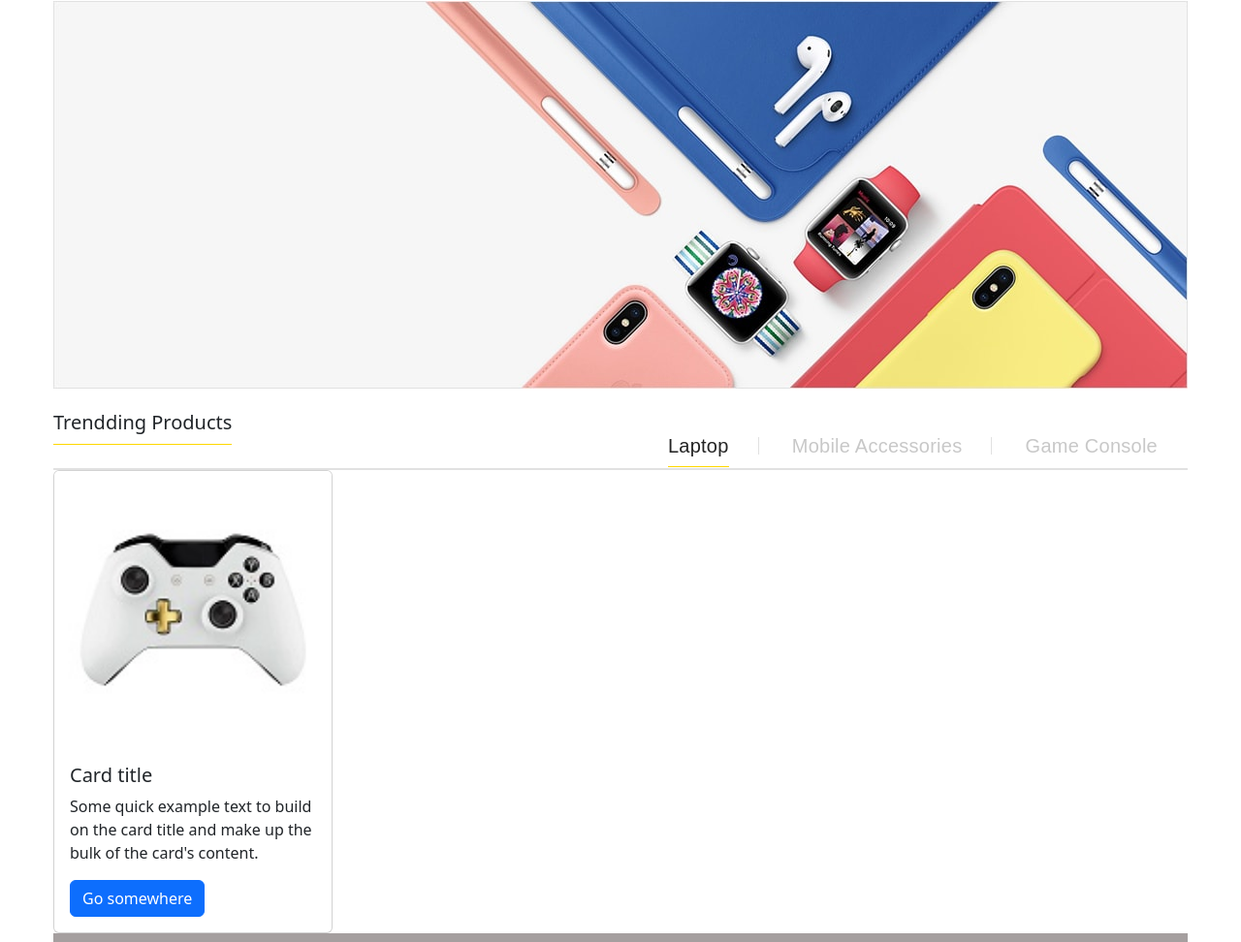
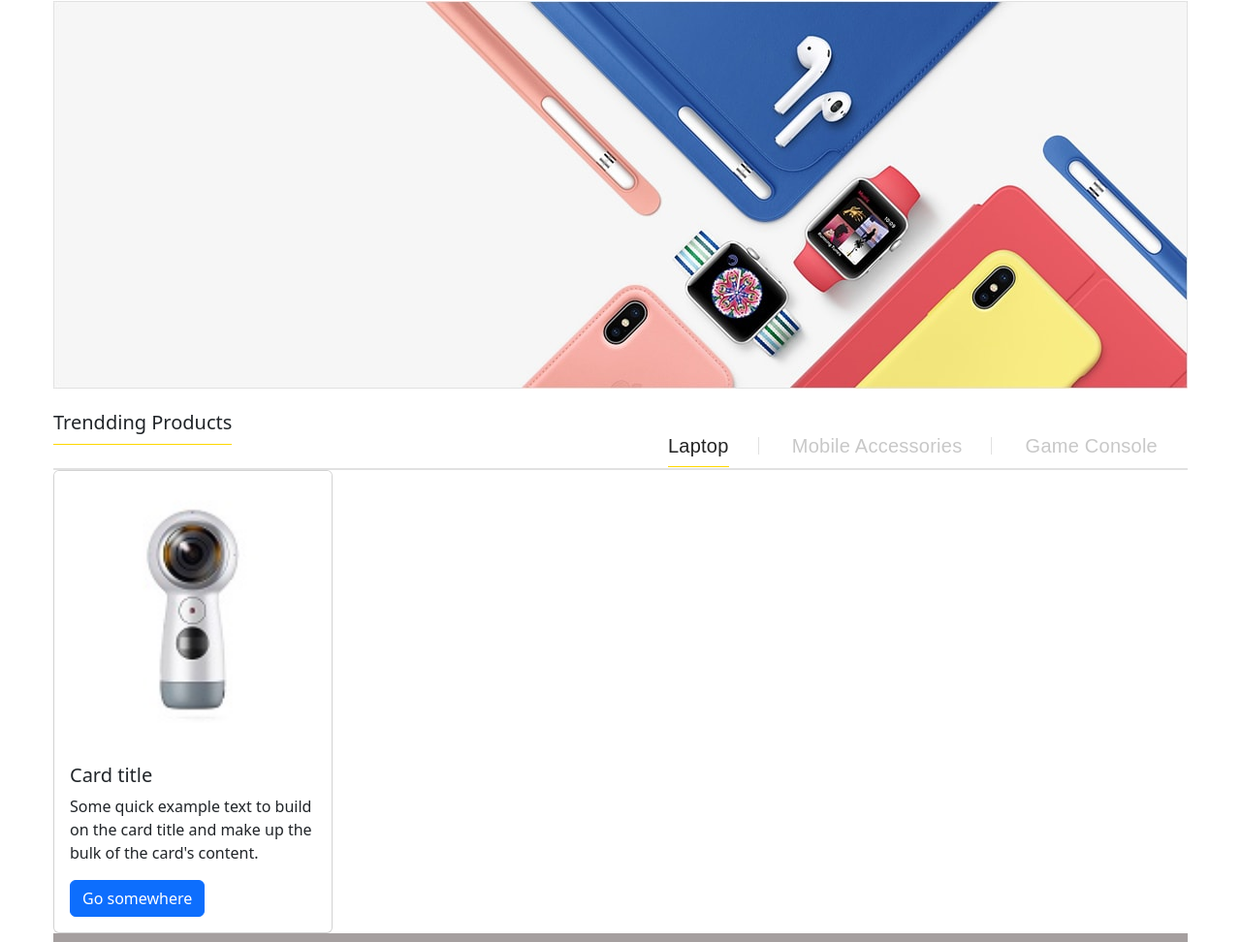
Before and after one commit to KSJ0/PC_Blitz, a plain HTML site: page index.html in a window 1280 px wide. Shown: the part 251-1223 px from the top of the page at 97% size. Drawn offline with Linux system fonts and the light colour scheme; a web font is replaced by a local one.

Commit message:
Update index.html

```diff
--- a/index.html
+++ b/index.html
@@ -95,7 +95,7 @@
                                 </ul>
                             </div>
                             <div class="card" style="width: 18rem;">
-                                <img class="card-img-top" src="assets/images/product/small-size/3.jpg" alt="Card image cap">
+                                <img class="card-img-top" src="assets/images/product/small-size/2.jpg" alt="Card image cap">
                                 <div class="card-body">
                                   <h5 class="card-title">Card title</h5>
                                   <p class="card-text">Some quick example text to build on the card title and make up the bulk of the card's content.</p>
```
